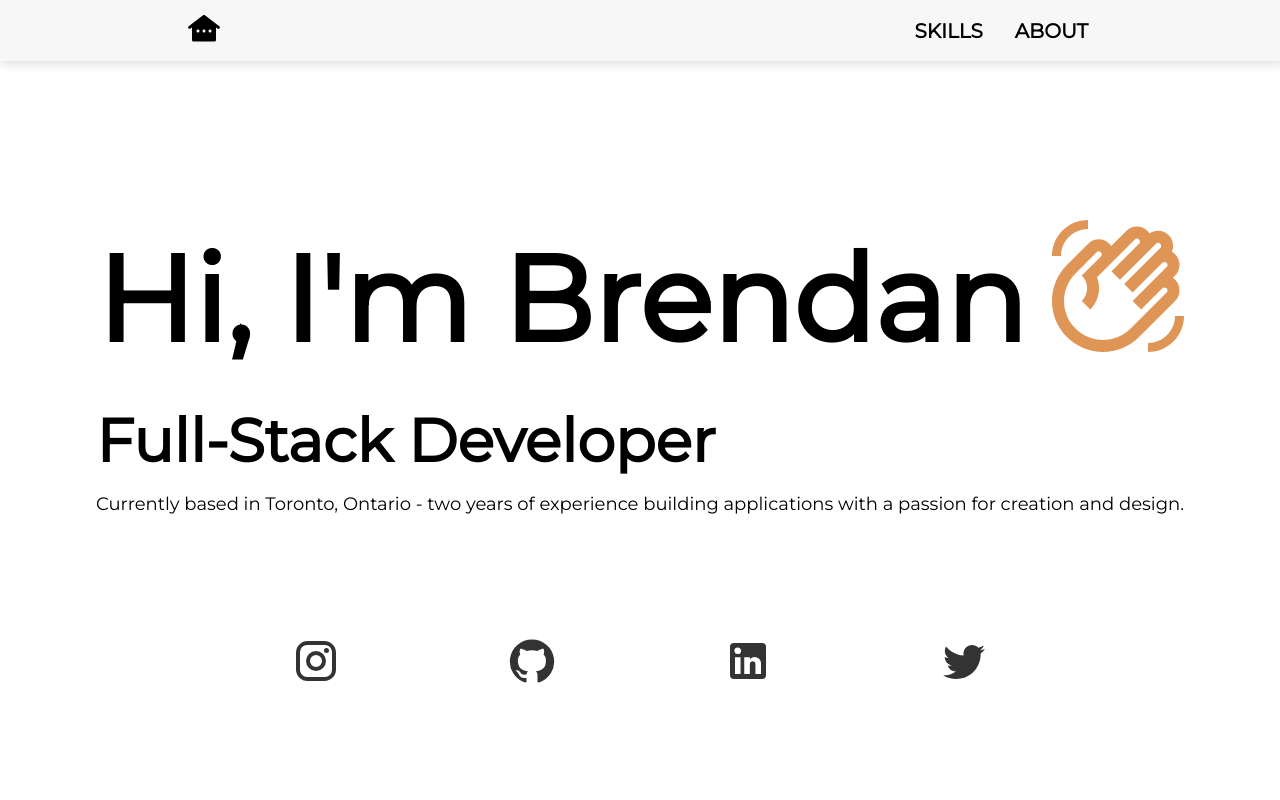
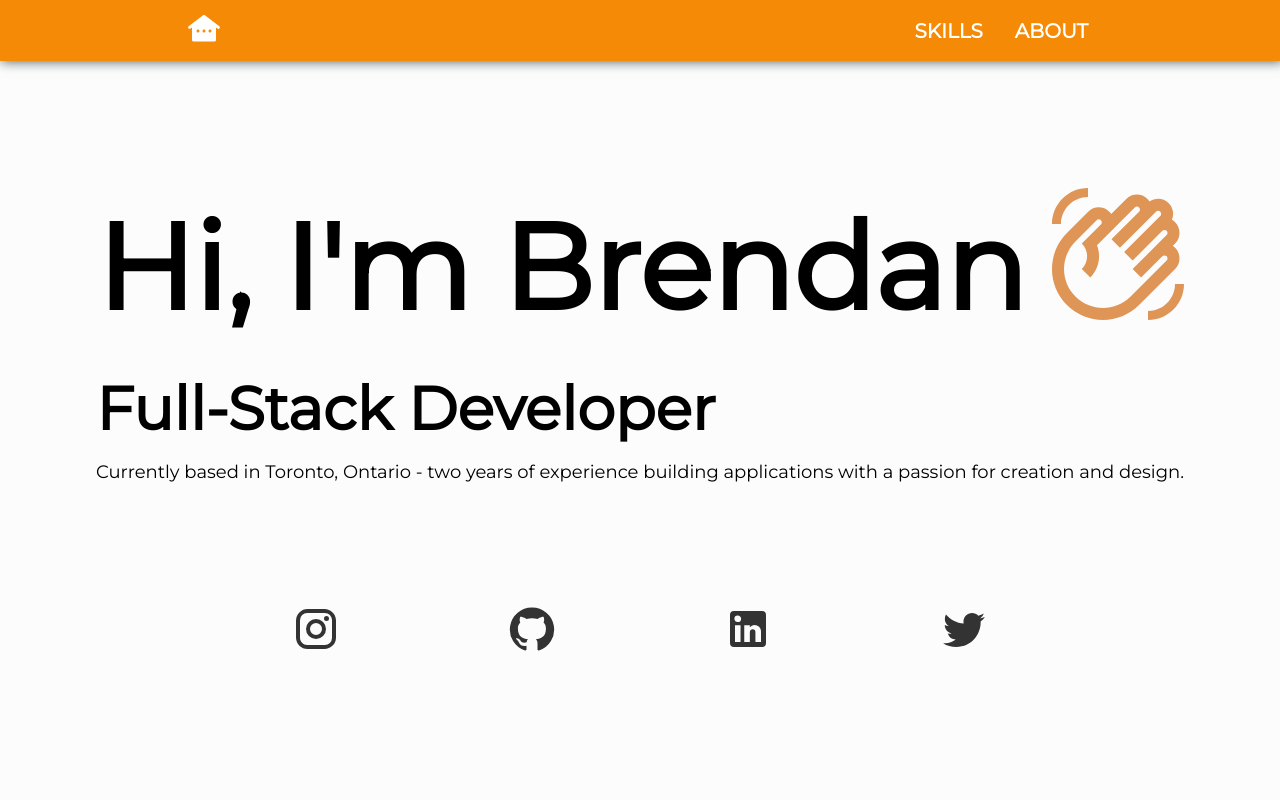
Before and after one commit to bbrendan/about, a React (Create React App) app: page / in a window 1280 px wide. Shown: the top 800 px of the page. Built offline with nearby package versions, Linux system fonts and the light colour scheme.

Commit message:
pallette refactor

```diff
--- a/src/App.js
+++ b/src/App.js
@@ -12,7 +12,7 @@ function App() {
     <Router>
       <Navbar />
       <Routes>
-        <Route path="*" element={<PageContent style={{ padding: '16px' }} />} />
+        <Route path="*" element={<PageContent />} />
       </Routes>
     </Router>
   );
--- a/src/components/Navbar/Navbar.styles.js
+++ b/src/components/Navbar/Navbar.styles.js
@@ -3,7 +3,7 @@ import styled from 'styled-components';
 
 export const NavWrapper = styled.nav`
   position: fixed;
-  box-shadow: 2px 0px 11px 2px #d9d9d9;
+  box-shadow: 2px 0px 11px 1px #596869;
   font-size: 20px;
   box-sizing: border-box;
   top: 0;
@@ -12,7 +12,7 @@ export const NavWrapper = styled.nav`
   display: flex;
   justify-content: space-between;
   align-items: center;
-  background: #f7f7f7;
+  background: #F58A07;
   padding: 16px 15%;
   z-index: 12;
 `;
@@ -29,11 +29,12 @@ export const NavMenu = styled.ul`
 `;
 
 export const NavLink = styled(Link)`
-  color: #000000;
+  color: #fff;
   font-weight: 600;
+  line-height: 24px;
 
   cursor: pointer;
   &:hover {
-    color: #de9556;
+    color: #000;
   }
 `;
--- a/src/components/PageContent/PageContent.js
+++ b/src/components/PageContent/PageContent.js
@@ -9,7 +9,7 @@ import Skills from "../../pages/Skills";
 const PageContent = () => {
   return (
     <s.PageWrapper>
-      <div className="page-content">
+      <div className="page-content" style={{ backgroundColor: '#FCFCFC' }}>
         <s.LandingPageWrapper>
           <Landing />
         </s.LandingPageWrapper>
--- a/src/components/PageContent/PageContent.styles.js
+++ b/src/components/PageContent/PageContent.styles.js
@@ -14,13 +14,13 @@ export const PageWrapper = styled.div`
     align-items: center;
     height: 100vh;
     padding: 50px;
-    border-radius: 20px;
     text-align: center;
+    background: #FCFCFC;
   }
 `;
 
 export const LandingPageWrapper = styled.div`
-  margin-top: 160px;
+  padding-top: 128px;
 
   .home-content {
     text-align: left;
```
